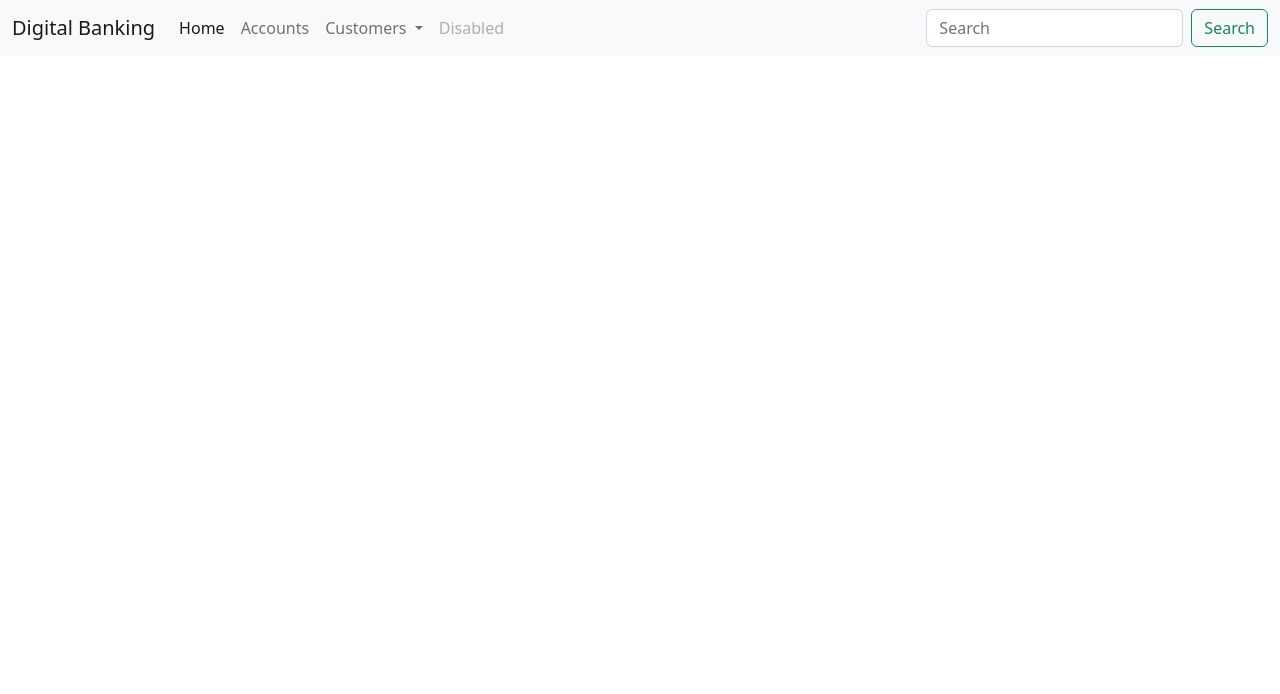
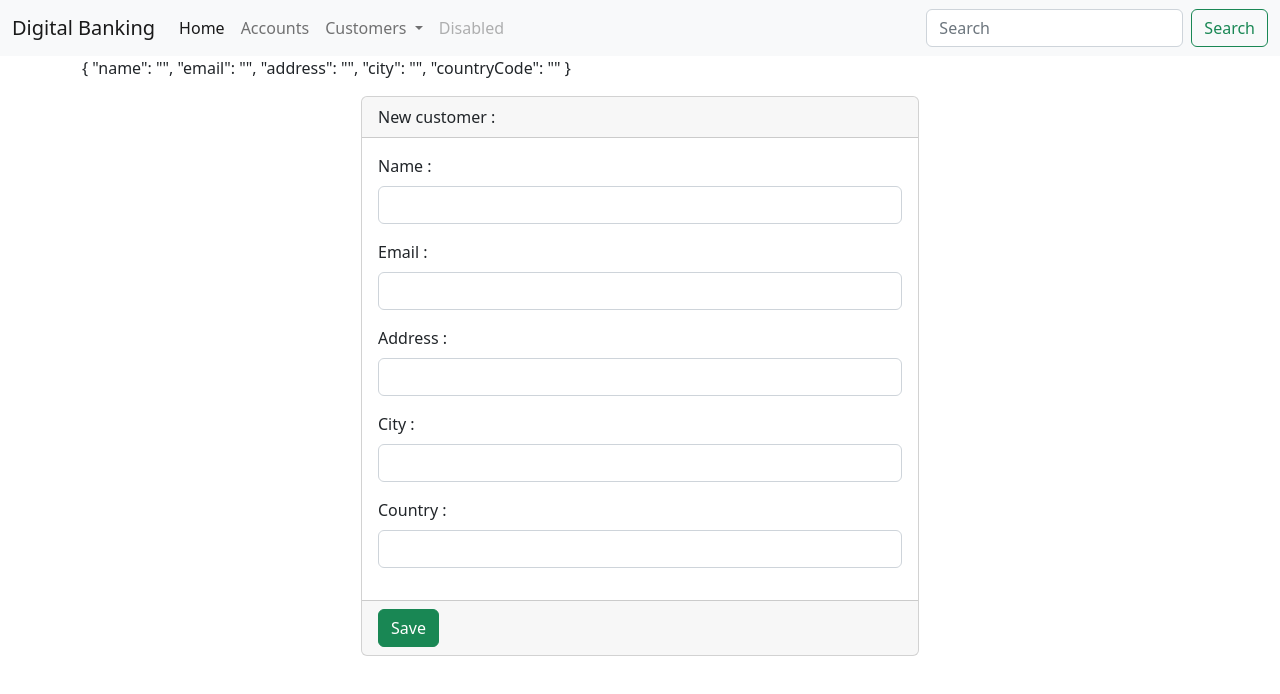
Before and after one commit to Soufiane-Ait-Elghazi/DigitalBanking_web, an Angular app: page /new-customer in a window 1280 px wide. Shown: the top 694 px of the page. Built offline with nearby package versions, Linux system fonts and the light colour scheme.

Commit message:
new customer part

```diff
--- a/src/app/components/new-customer/new-customer.component.html
+++ b/src/app/components/new-customer/new-customer.component.html
@@ -0,0 +1,34 @@
+<div class="container">
+  {{newCustomerFormGroup.value | json }}
+  <div class="card col-md-6 offset-3 mt-3" *ngIf="newCustomerFormGroup">
+    <div class="card-header">New customer :</div>
+    <div class="text-bg-danger" *ngIf="errorMessage">{{errorMessage}}</div>
+    <div class="card-body">
+      <form [formGroup]="newCustomerFormGroup">
+        <div class="mb-3">
+          <label class="form-label">Name :</label>
+          <input type="text" formControlName="name" class="form-control">
+        </div>
+        <div class="mb-3">
+          <label class="form-label">Email :</label>
+          <input type="text" formControlName="email" class="form-control">
+        </div>
+        <div class="mb-3">
+          <label class="form-label">Address :</label>
+          <input type="text" formControlName="address" class="form-control">
+        </div>
+        <div class="mb-3">
+          <label class="form-label">City :</label>
+          <input type="text" formControlName="city" class="form-control">
+        </div>
+        <div class="mb-3">
+          <label class="form-label">Country :</label>
+          <input type="text" formControlName="countryCode" class="form-control">
+        </div>
+      </form>
+    </div>
+    <div class="card-footer">
+      <button (click)="onSaveCustomer()" class="btn btn-success" >Save</button>
+    </div>
+  </div>
+</div>
```
